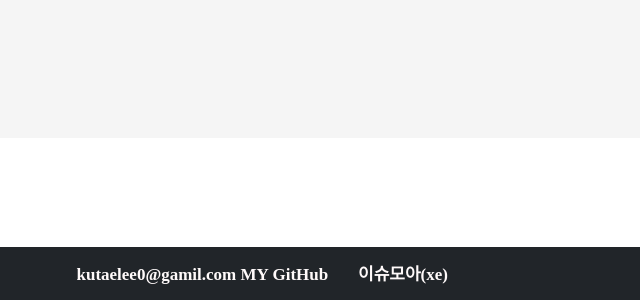
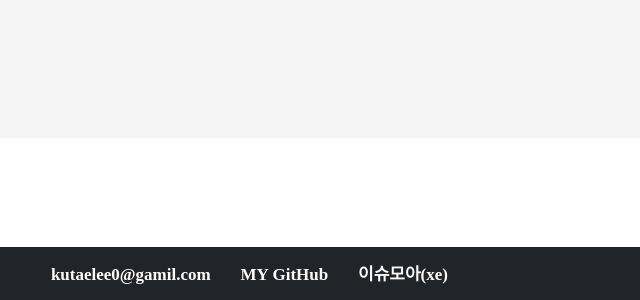
Before and after one commit to kutaelee/2019.1.15_portfolio3_nodejs, a website: page views/index.html in a window 1280 px wide. Shown: the part 3413-3713 px from the top of the page, 640-1280 px from the left. Drawn offline with nearby package versions, Linux system fonts and the light colour scheme; no server answers; a script that the page names is missing; a web font is replaced by a local one.

Commit message:
푸터 이메일 마진 추가

```diff
--- a/views/Assest/css/index.css
+++ b/views/Assest/css/index.css
@@ -520,6 +520,9 @@ footer{
 .issue{
   margin-left: 2%;
   margin-right: 15%;
+}
+.mail{
+  margin-right:2%;
 }
 /*note book*/
 @media (max-width: 1500px)
```
